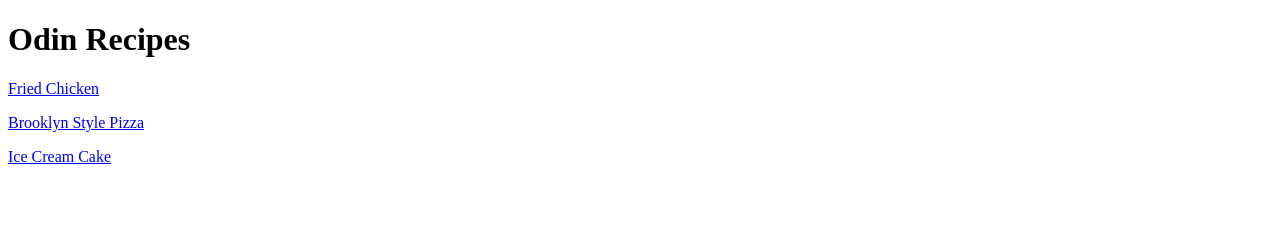
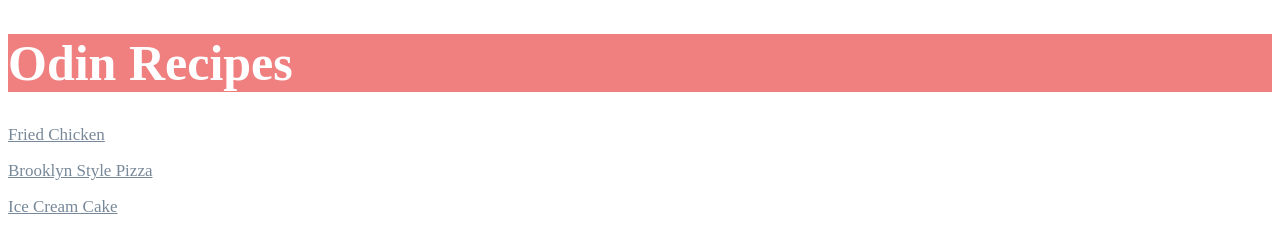
Before and after one commit to xGokull/odin-recipes, a plain HTML site: page index.html in a window 1280 px wide. Drawn offline with Linux system fonts and the light colour scheme.

Commit message:
added styles and some CSS

```diff
--- a/index.html
+++ b/index.html
@@ -4,6 +4,7 @@
     <meta charset="UTF-8">
     <meta name="viewport" content="width=device-width, initial-scale=1.0">
     <title>Odin Recipes</title>
+    <link rel="stylesheet" href="styles/homepage.css">
 </head>
 <body>
 
@@ -16,11 +17,11 @@
     Unordered list of ingredients needed
     Ordered list of steps needed for making the dish -->
 
-    <p><a href="recipes/FriedChicken.html" target="_blank" rel="noopener noreferrer">Fried Chicken</a></p>
+    <p><a id="fried_chicken" class="food" href="recipes/FriedChicken.html" target="_blank" rel="noopener noreferrer">Fried Chicken</a></p>
 
-    <p><a href="recipes/BrooklynStylePizza.html" target="_blank" rel="noopener noreferrer">Brooklyn Style Pizza</a></p>
+    <p><a id="brooklyn_pizza" class="food" href="recipes/BrooklynStylePizza.html" target="_blank" rel="noopener noreferrer">Brooklyn Style Pizza</a></p>
 
-    <p><a href="recipes/IceCreamCake.html" target="_blank" rel="noopener noreferrer">Ice Cream Cake</a></p>
+    <p><a id="ice_cream_cake" class="food" href="recipes/IceCreamCake.html" target="_blank" rel="noopener noreferrer">Ice Cream Cake</a></p>
 
 
 </body>
--- /dev/null
+++ b/styles/brooklynstylepizza.css
@@ -0,0 +1,5 @@
+h1 {
+    background-color: rgb(118, 161, 204);
+    color: white;
+    font-size: 50px;
+}
--- /dev/null
+++ b/styles/friedchicken.css
@@ -0,0 +1,5 @@
+h1 {
+    background-color: rgb(118, 161, 204);
+    color: white;
+    font-size: 50px;
+}
--- /dev/null
+++ b/styles/homepage.css
@@ -0,0 +1,22 @@
+h1 {
+    background-color: lightcoral;
+    color: white;
+    font-size: 50px;
+}
+
+.food{
+    font-size: 17px;
+    color: lightslategray;
+}
+
+#fried_chicken {
+
+}
+
+#ice_cream_cake {
+
+}
+
+#brooklyn_pizza {
+
+}
--- /dev/null
+++ b/styles/icecreamcake.css
@@ -0,0 +1,5 @@
+h1 {
+    background-color: rgb(118, 161, 204);
+    color: white;
+    font-size: 50px;
+}
```
Also changed, not shown: recipes/BrooklynStylePizza.html (+1 -0 lines), recipes/FriedChicken.html (+1 -0 lines), recipes/IceCreamCake.html (+1 -0 lines).
